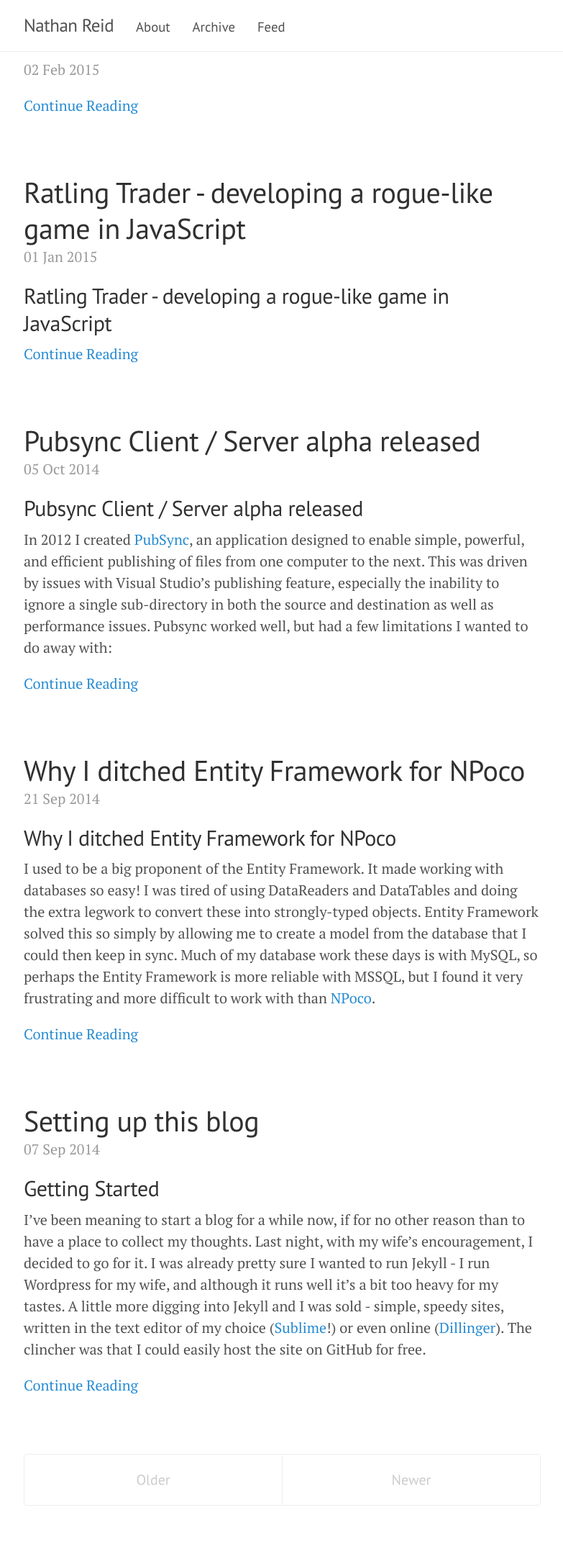
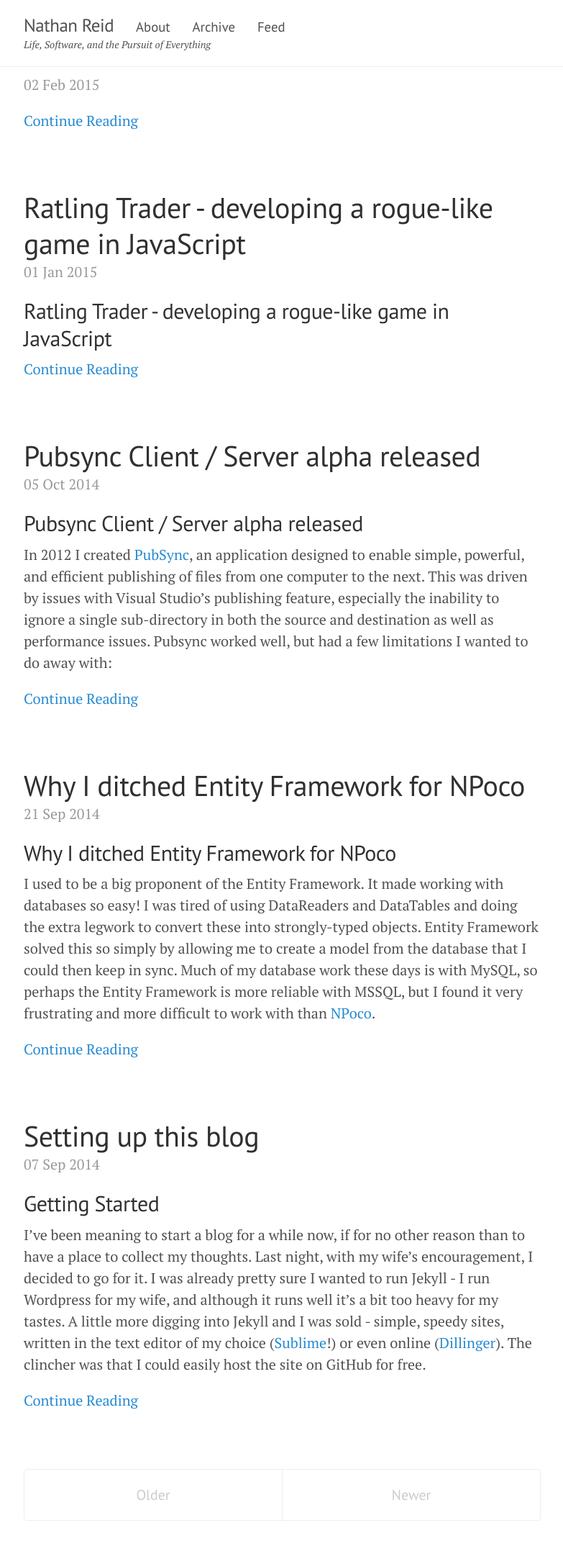
Before and after one commit to nathantreid/nathantreid.github.io, a Jekyll site: the page built from index.html, in a window 1280 px wide. Shown: the whole page at 72% size, without its empty margins (247-1030 px from the left). Built offline with Jekyll 4.4.1, drawn with Linux system fonts in a browser that asks for light colours; Markdown is read by kramdown in place of the engine named in the settings; the list of posts is cut into pages by our own code; before the commit the page ends 2152 px from its top, so only the background shows below that.

Commit message:
Updated layout so my tagline is displayed in the menu instead of just in the page title

```diff
--- a/_layouts/default.html
+++ b/_layouts/default.html
@@ -15,6 +15,9 @@
             {% endfor %}
           </h3>
         </div>
+        <div class="container">
+          <span class="tagline">{{ site.tagline }}</span>
+        </div>
       </div>
 
       <div class="container content">
--- a/public/css/lanyon.css
+++ b/public/css/lanyon.css
@@ -551,3 +551,9 @@ a.pagination-item:hover {
 .layout-reverse.sidebar-overlay #sidebar-checkbox:checked ~ .sidebar {
   box-shadow: -.25rem 0 .5rem rgba(0,0,0,.1);
 }
+
+.tagline {
+  font-size: 70%;
+  font-style: italic;
+  display: block;
+}
```
